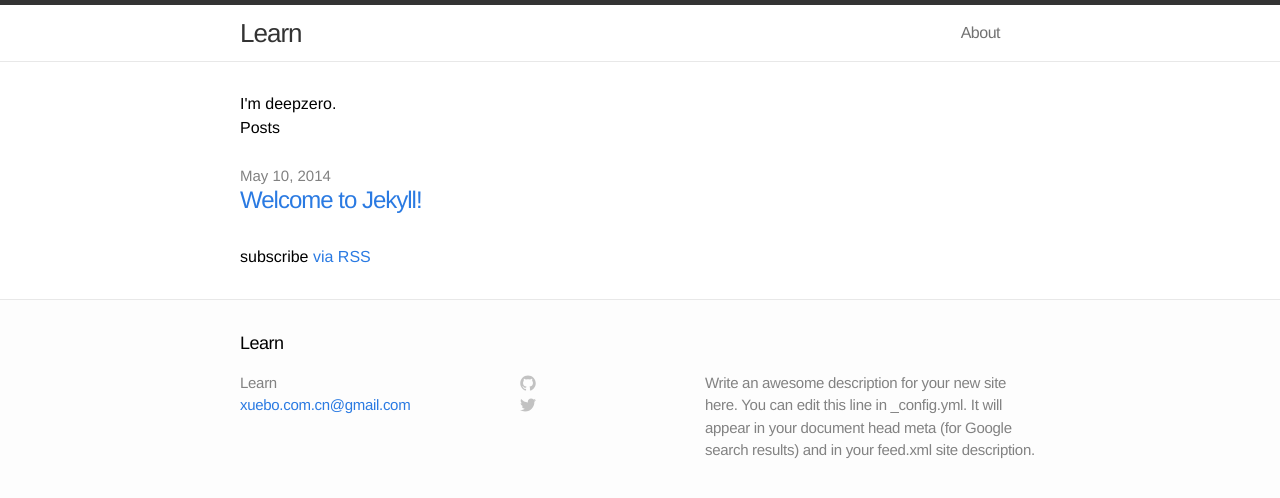
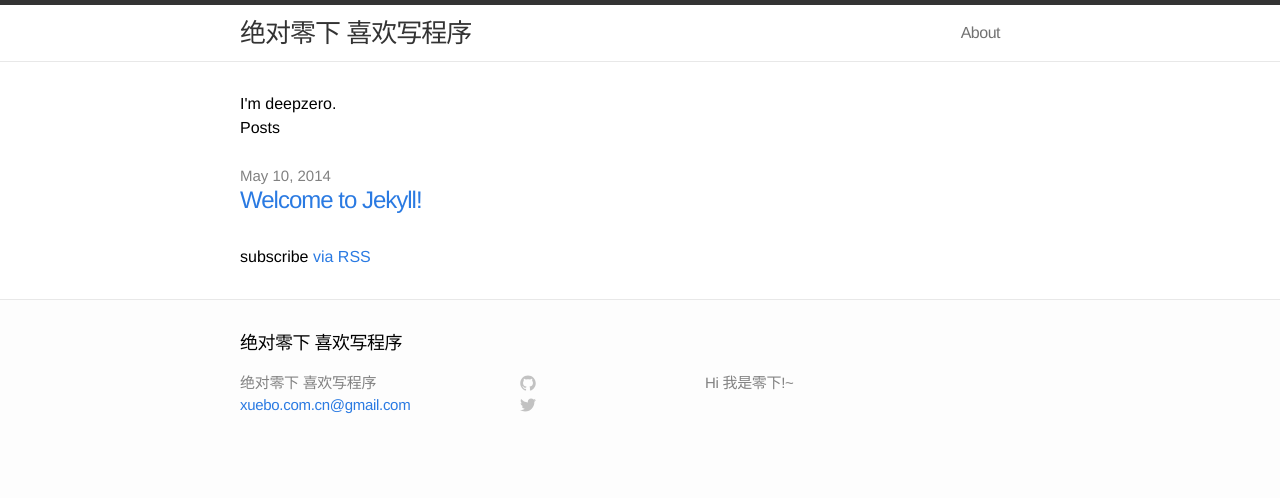
Before and after one commit to xuebo/deepzero, a Jekyll site: the page built from index.html, in a window 1280 px wide. Shown: the top 498 px of the page. Built offline with Jekyll 4.4.1, drawn with Linux system fonts in a browser that asks for light colours.

Commit message:
mod description <Hi...>

```diff
--- a/_config.yml
+++ b/_config.yml
@@ -3,9 +3,9 @@ encoding: utf-8
 
 # Site settings
 title: "绝对零下 喜欢写程序"
-title: Learn
 email: "xuebo.com.cn@gmail.com"
-description: "Write an awesome description for your new site here. You can edit this line in _config.yml. It will appear in your document head meta (for Google search results) and in your feed.xml site description."
+#description: "Write an awesome description for your new site here. You can edit this line in _config.yml. It will appear in your document head meta (for Google search results) and in your feed.xml site description."
+description: "Hi 我是零下!~"
 baseurl: "/"
 url: "http://blog.deepzero.tk"
 
```
